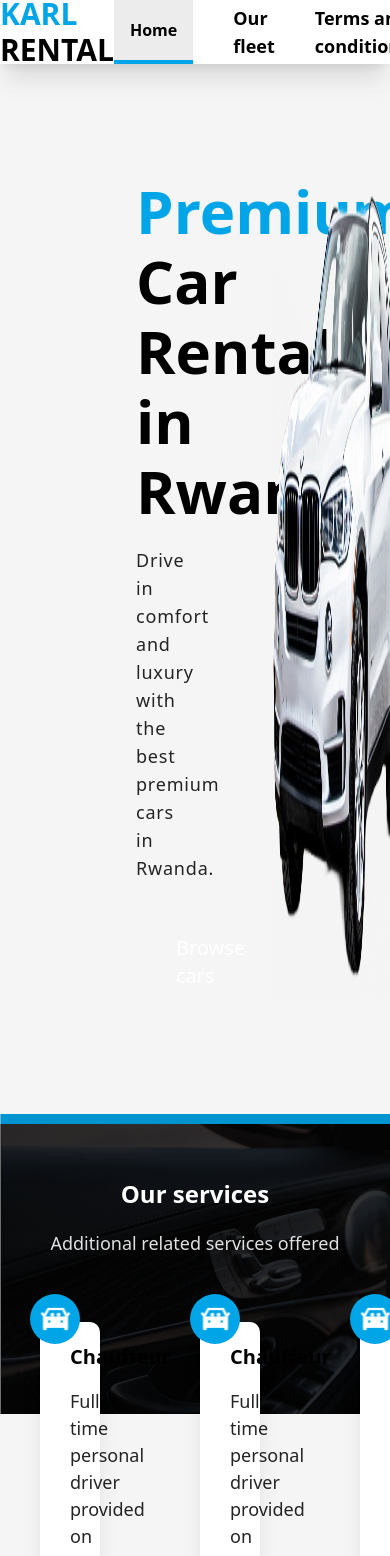
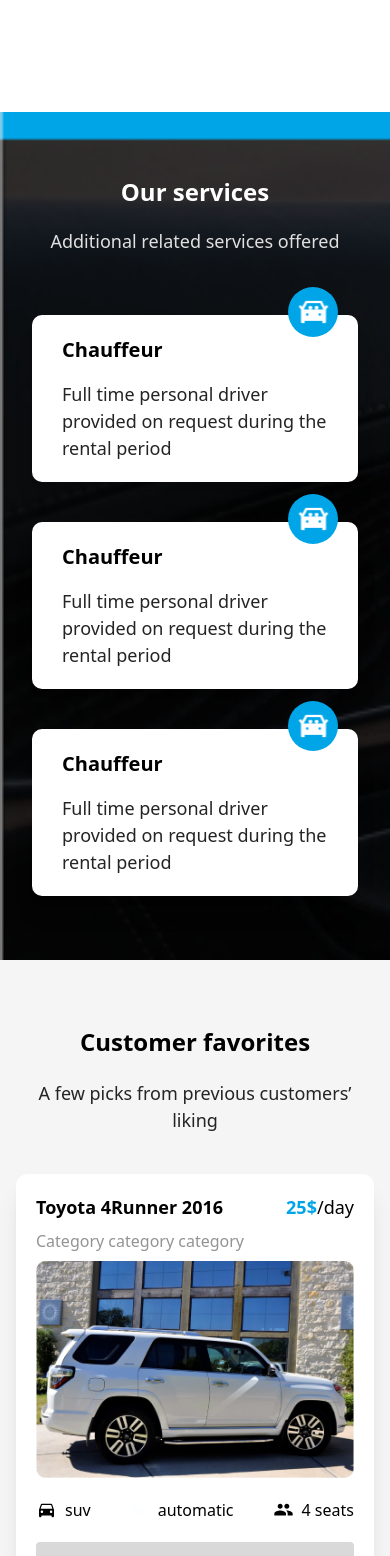
Before and after one commit to KARL-GROUP/karla-rental-fe, a Next.js app: page / in a window 390 px wide. Shown: the top 1556 px of the page. Built offline with nearby package versions, Linux system fonts and the light colour scheme.

Commit message:
feat: Mobile responsiveness

```diff
--- a/components/sections/CustomerFavs.tsx
+++ b/components/sections/CustomerFavs.tsx
@@ -40,7 +40,7 @@ const CustomerFavs = () => {
         <SectionWrapper>
             <h3 className="font-bold text-[24px] text-center mt-16">Customer favorites</h3>
             <p className="text-primary-text text-[18px] text-center mt-5">A few picks from previous customers’ liking</p>
-            <section className="grid grid-cols-3 gap-16 mt-10 px-16">
+            <section className="grid grid-cols-1 lg:grid-cols-3 gap-16 mt-10 lg:px-16">
                 {custFav.map((fav, index) => {
                     return(
                         <Car name={fav.name} price={fav.price} title={fav.title} image={fav.image} suv={fav.suv} automatic={fav.automatic} seats={fav.seats} />
--- a/components/sections/Services.tsx
+++ b/components/sections/Services.tsx
@@ -49,16 +49,16 @@ const Services = () => {
 
     ]
     return (
-        <section className="services w-full h-[300px] mt-28 mb-44 relative">
-            <div className="bg-black/10 absolute top-0 left-0 h-full w-full">
+        <section className="services w-full lg:h-[300px] mt-28 lg:mb-44 relative">
+            <div className="bg-black/10 lg:absolute top-0 left-0 h-full w-full">
 
             </div>
             <SectionWrapper>
                 <section className="relative flex flex-col py-16 gap-5">
                 <h3 className="text-white font-bold text-2xl text-center">Our services</h3>
                 <p className="text-primary-gray text-[18px] text-center">Additional related services offered</p>
-                <div className="absolute  px-10">
-                <div className="grid grid-cols-3 gap-40 relative top-36">
+                <div className="lg:absolute px-4 mt-10">
+                <div className="grid grid-cols-1 lg:grid-cols-3 lg:gap-40 gap-10 lg:relative lg:top-36">
                     {services.map((service, index) => {
                         return (
                             <Service key={index} icon={service.icon} title={service.title} description={service.description} />
--- a/components/wrappers/SectionWrapper.tsx
+++ b/components/wrappers/SectionWrapper.tsx
@@ -1,6 +1,6 @@
 const SectionWrapper = ({children}: any) => {
     return (
-        <section className="max-w-[80rem] mx-auto">
+        <section className="max-w-[80rem] mx-auto px-4">
             {children}
         </section>
      );
--- a/pages/index.tsx
+++ b/pages/index.tsx
@@ -14,13 +14,13 @@ export default function Home() {
   return (
     <>
       <section className='bg-[#F5F5F5]'>
-        <Navbar />
-        <Hero />
+        {/* <Navbar /> */}
+        {/* <Hero /> */}
         <Services />
         <CustomerFavs />
         <HowItWorks />
-        <Testimonies />
-        <Footer />
+        {/* <Testimonies /> */}
+        {/* <Footer /> */}
       </section>
     </>
   )
--- a/styles/globals.css
+++ b/styles/globals.css
@@ -5,4 +5,6 @@
 
 .services {
     background-image: url('../public/assets/blackcar.png');
+    background-size: cover;
+    background-repeat: no-repeat;
 }
```
Also changed, not shown: components/cards/Car.tsx (+5 -5 lines).
